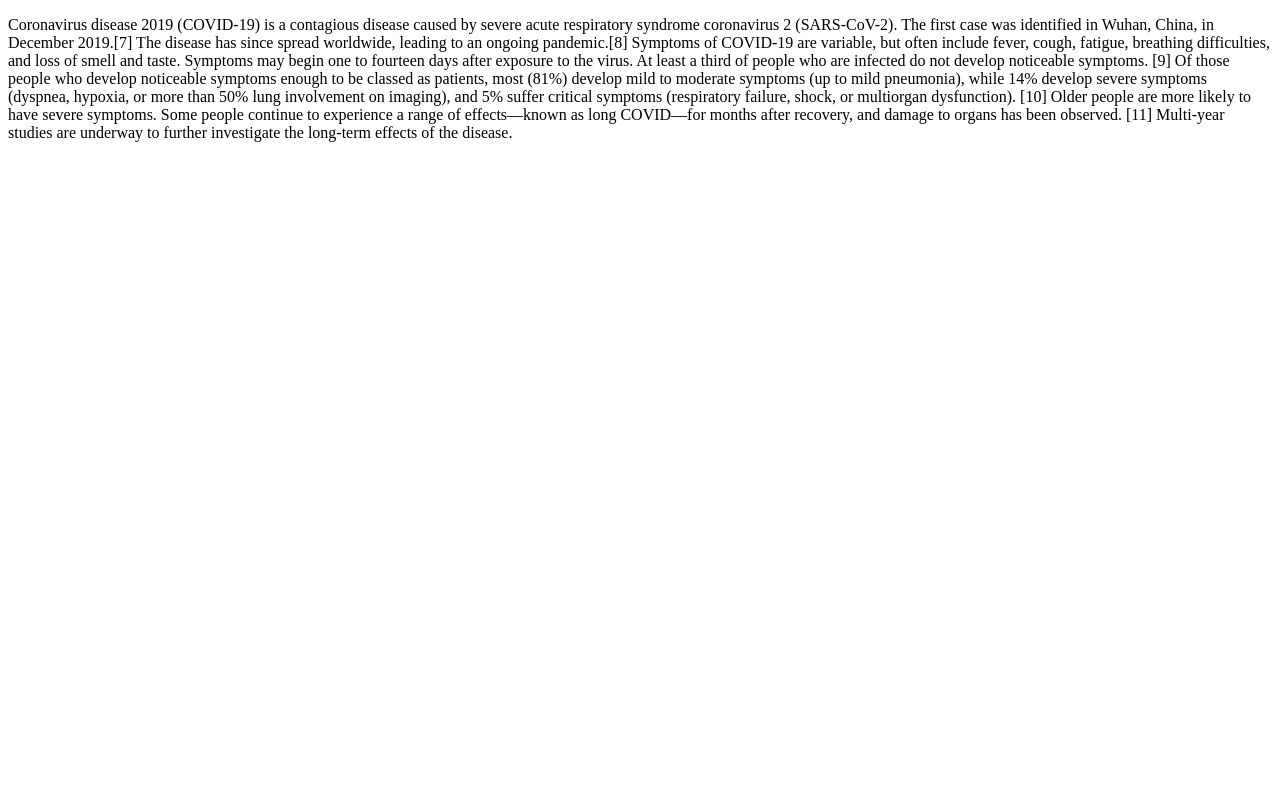
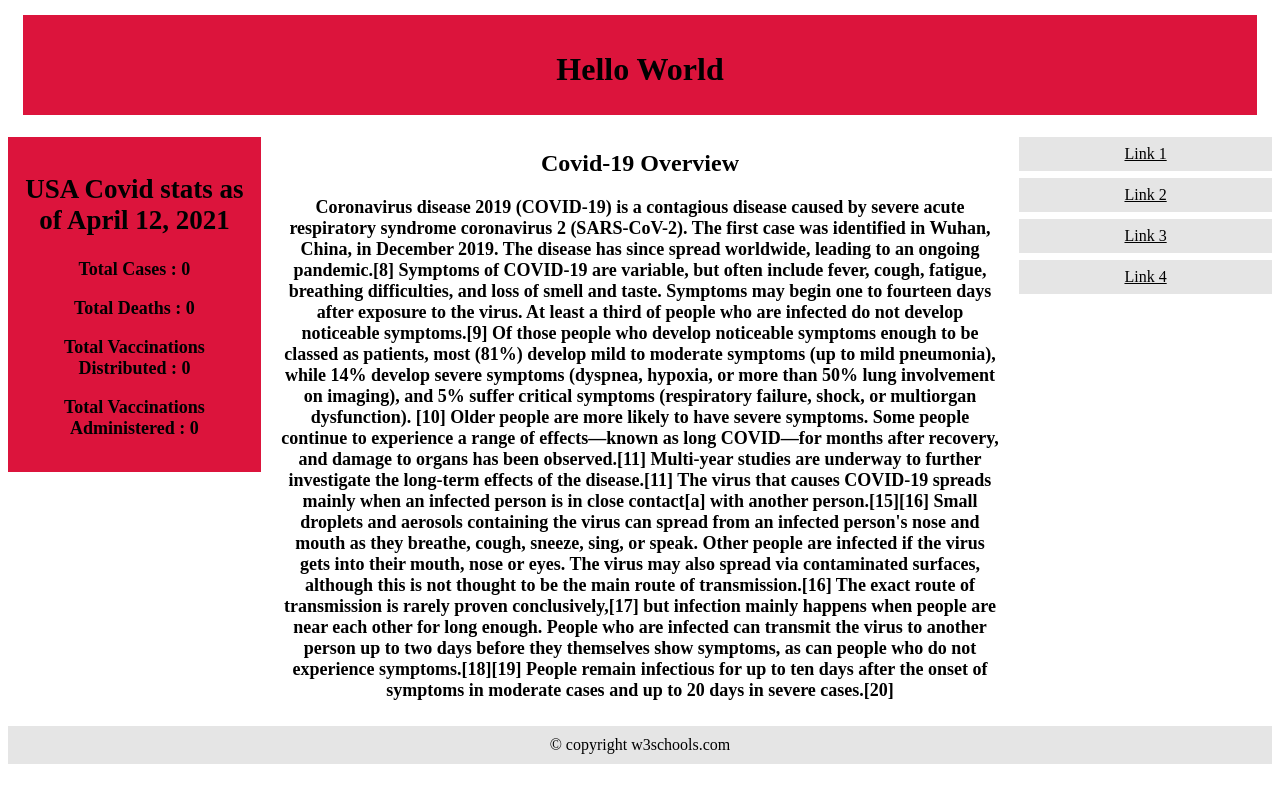
Before and after one commit to d-boddie/Instagram-clone, a Django app: page /covid/ in a window 1280 px wide. Run offline with Django 3.2, Linux system fonts and the light colour scheme; data that the repository does not hold is empty.

Commit message:
fixing merge conflicts

```diff
--- a/covid/views.py
+++ b/covid/views.py
@@ -1,5 +1,6 @@
 from django.shortcuts import render
 import requests
+from datetime import date
 
 # Create your views here.
 
@@ -40,10 +41,13 @@ def administered():
 
 def covid(request):
     try:
-        print(cases())
-        print(deaths())
-        print(distributed())
-        print(administered())
-        return render(request, 'covid-19.html')
+        data = {
+            'cases':cases(),
+            'deaths':deaths(),
+            'distributed':distributed(),
+            'administered':administered(),
+            'today': date.today()
+        }
+        return render(request, 'covid-19.html', data)
     except NameError:
         print('NO')
--- a/templates/covid-19.html
+++ b/templates/covid-19.html
@@ -1,3 +1,4 @@
+{% load static %}
 <!DOCTYPE html>
 <html lang="en">
     <head>
@@ -5,20 +6,63 @@
         <meta http-equiv="X-UA-Compatible" content="IE=edge">
         <meta name="viewport" content="width=device-width, initial-scale=1.0">
         <title>Document</title>
+        <link rel="stylesheet" href="{% static 'css/corona.css' %}">
     </head>
     <body>
-    <div class="container">
-        <p class="wiki">
-            Coronavirus disease 2019 (COVID-19) is a contagious disease caused by severe acute respiratory syndrome coronavirus 2 (SARS-CoV-2). The first case was identified in Wuhan, China, in December 2019.[7]
+
+        <div id='header'>
+            <h1>Hello World</h1>
+        </div>
+
+        <div style="overflow:auto">
+            <div class="right">
+                <h2> USA Covid stats as of {{ today }}</h2>
+                <p>
+                    Total Cases : {{ cases }}
+                </p>
+                <p>
+                    Total Deaths : {{ deaths }}
+                </p>
+                <p>
+                    Total Vaccinations Distributed : {{ distributed }}
+                </p>
+                <p>
+                    Total Vaccinations Administered : {{ administered }}
+                </p>
+
+            </div>
+
+            <div class="main">
+                <h2>Covid-19 Overview</h2>
+                <p id="covid-info">
+                    Coronavirus disease 2019 (COVID-19) is a contagious disease caused by severe acute respiratory syndrome coronavirus 2 (SARS-CoV-2).
+                    The first case was identified in Wuhan, China, in December 2019.
                     The disease has since spread worldwide, leading to an ongoing pandemic.[8]
                     Symptoms of COVID-19 are variable, but often include fever, cough, fatigue, breathing difficulties, and loss of smell and taste. Symptoms may begin one to fourteen days after exposure to the virus.
-            At least a third of people who are infected do not develop noticeable symptoms.
-            [9] Of those people who develop noticeable symptoms enough to be classed as patients,
-            most (81%) develop mild to moderate symptoms (up to mild pneumonia),
-            while 14% develop severe symptoms (dyspnea, hypoxia, or more than 50% lung involvement on imaging), and 5% suffer critical symptoms (respiratory failure, shock, or multiorgan dysfunction).
-            [10] Older people are more likely to have severe symptoms. Some people continue to experience a range of effects—known as long COVID—for months after recovery, and damage to organs has been observed.
-            [11] Multi-year studies are underway to further investigate the long-term effects of the disease.
+                    At least a third of people who are infected do not develop noticeable symptoms.[9]
+                    Of those people who develop noticeable symptoms enough to be classed as patients, most (81%)
+                    develop mild to moderate symptoms (up to mild pneumonia), while 14% develop severe symptoms (dyspnea, hypoxia,
+                    or more than 50% lung involvement on imaging), and 5% suffer critical symptoms (respiratory failure, shock, or multiorgan dysfunction).
+                    [10] Older people are more likely to have severe symptoms. Some people continue to experience a range of effects—known as long COVID—for months after recovery,
+                    and damage to organs has been observed.[11] Multi-year studies are underway to further investigate the long-term effects of the disease.[11]
+                    The virus that causes COVID-19 spreads mainly when an infected person is in close contact[a] with another person.[15][16] Small droplets and aerosols
+                    containing the virus can spread from an infected person's nose and mouth as they breathe, cough, sneeze, sing, or speak. Other people are infected if the virus gets
+                    into their mouth, nose or eyes. The virus may also spread via contaminated surfaces, although this is not thought to be the main route of transmission.[16]
+                    The exact route of transmission is rarely proven conclusively,[17] but infection mainly happens when people are near each other for long enough. People who are infected can transmit the virus to another person up to two days before they themselves show symptoms, as can people who do not experience symptoms.[18][19] People remain infectious for up to ten days after the onset of symptoms in moderate cases and up to 20 days in severe cases.[20]
                 </p>
             </div>
+
+            <div class="menu">
+                <a href="#">Link 1</a>
+                <a href="#">Link 2</a>
+                <a href="#">Link 3</a>
+                <a href="#">Link 4</a>
+            </div>
+        </div>
+
+        <div style="background-color:#e5e5e5;text-align:center;padding:10px;margin-top:7px;">
+            © copyright w3schools.com
+        </div>
+
     </body>
 </html>
```
Lines whose indentation alone changed are shown as unchanged.
